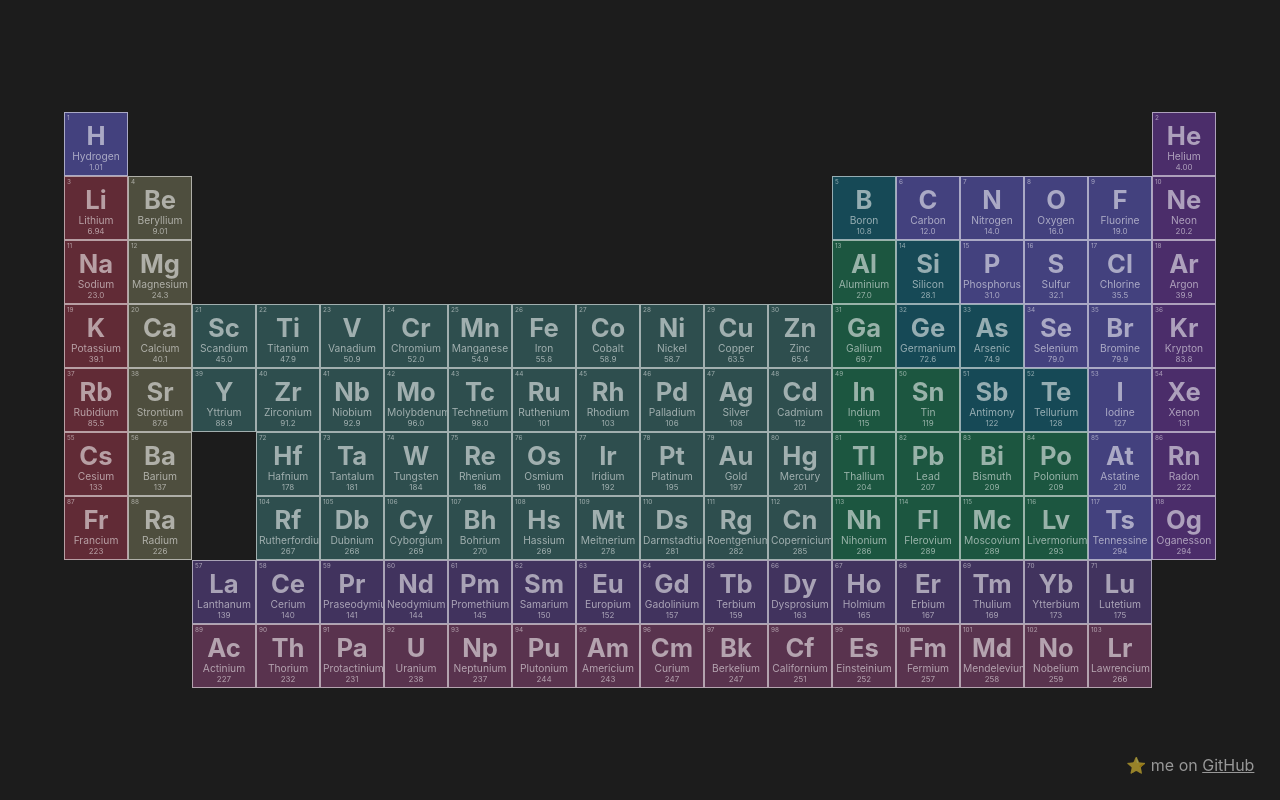
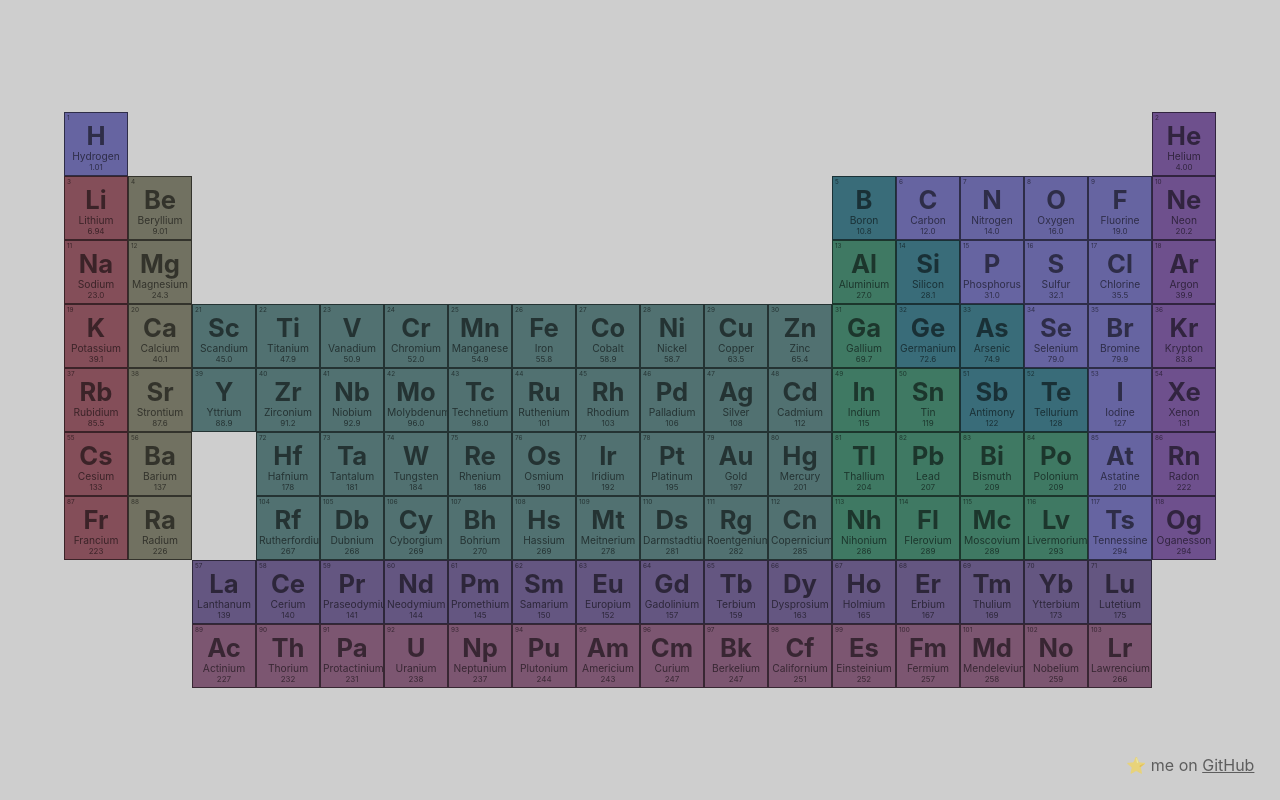
Before and after one commit to justsharan/periodic-table, a Svelte app: page / in a window 1280 px wide. Built offline with nearby package versions, Linux system fonts and the light colour scheme.

Commit message:
feat: Change colors based on system dark mode

```diff
--- a/public/global.css
+++ b/public/global.css
@@ -4,7 +4,8 @@
 
 html {
   line-height: 1.15;
-  background-color: #1c1c1c;
+  background-color: #cecece;
+  color: hsla(0,0%,0%,.55);
 }
 
 body {
@@ -15,3 +16,10 @@ body {
   margin: 0;
   padding: 0;
 }
+
+@media (prefers-color-scheme: dark) {
+  html {
+    background-color: #1c1c1c;
+    color: hsla(0,0%,100%,.55);
+  }
+}
--- a/src/App.svelte
+++ b/src/App.svelte
@@ -27,7 +27,6 @@
     width: 90%;
     margin: 0 auto;
     font-family: -apple-system, Helvetica, 'Segoe UI', Roboto, Oxygen, Ubuntu, Cantarell, 'Open Sans', 'Helvetica Neue', sans-serif;
-    color: hsla(0,0%,100%,.55);
   }
 
   footer {
@@ -39,7 +38,7 @@
 
   a:link, a:visited {
     text-decoration: underline;
-    color: hsla(0,0%,100%,.55);
+    color: inherit;
   }
 
 </style>
```
